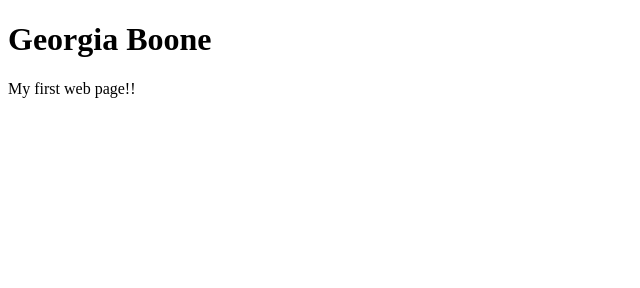
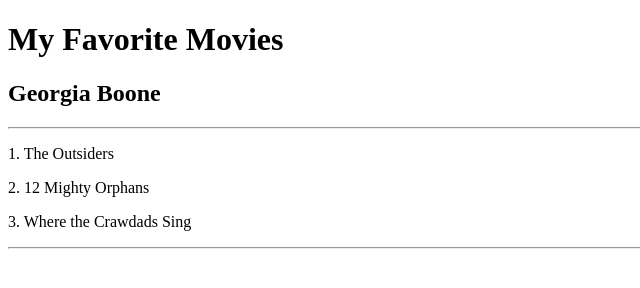
Before and after one commit to georgiaboone/WebDesignHomework, a plain HTML site: page Assignment5/index.html in a window 1280 px wide. Shown: the whole page, without its empty margins (0-640 px from the left). Drawn offline with Linux system fonts and the light colour scheme.

Commit message:
Update index.html

```diff
--- a/Assignment5/index.html
+++ b/Assignment5/index.html
@@ -6,9 +6,19 @@
         </title>
     </head>
     <body>
-        <h1>Georgia Boone</h1>
+        <h1>My Favorite Movies</h1>
+        <h2>Georgia Boone</h2>
+            <hr>
+
         <p>
-            My first web page!!
+            1. The Outsiders
         </p>
+        <p>
+            2. 12 Mighty Orphans
+        </p>
+        <p>
+            3. Where the Crawdads Sing
+        </p>
+        <hr>
     </body>
 </html>
```
